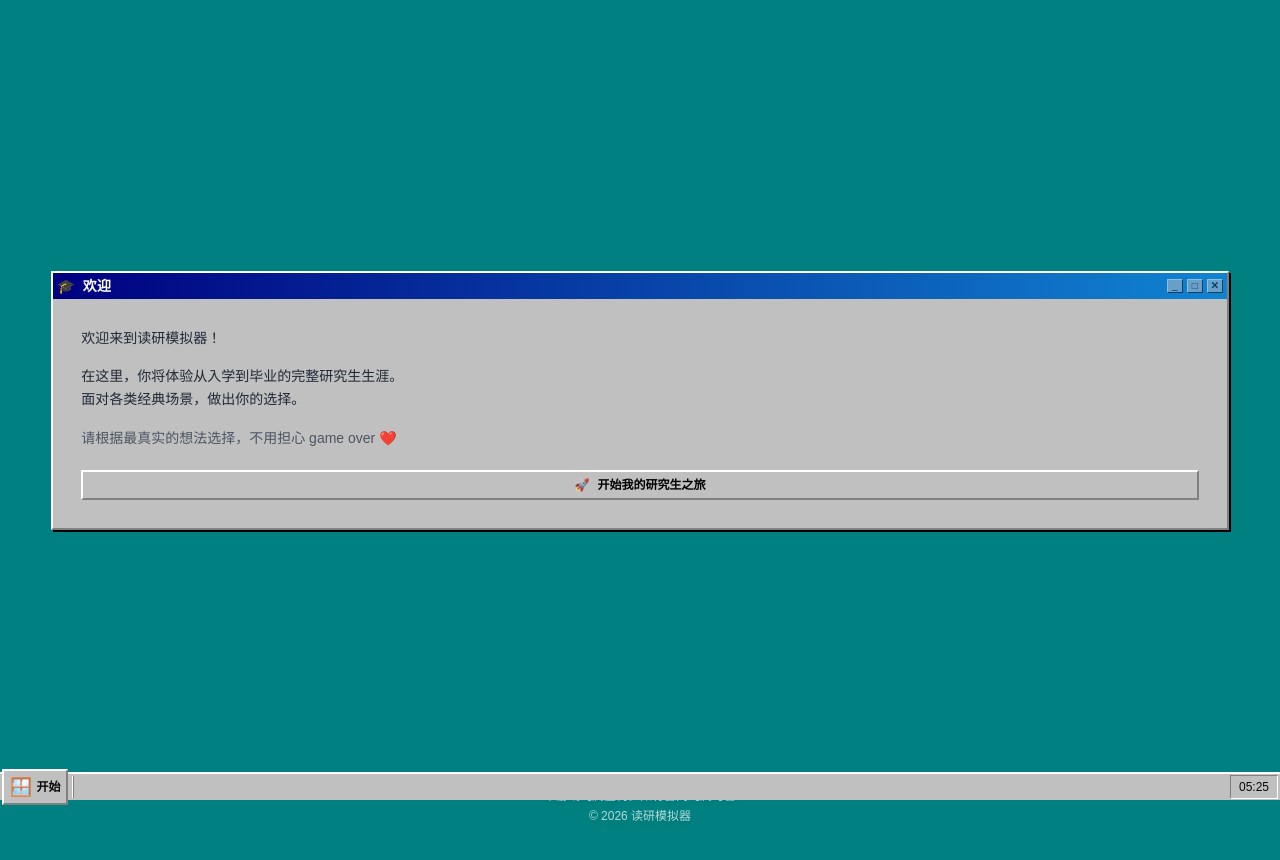
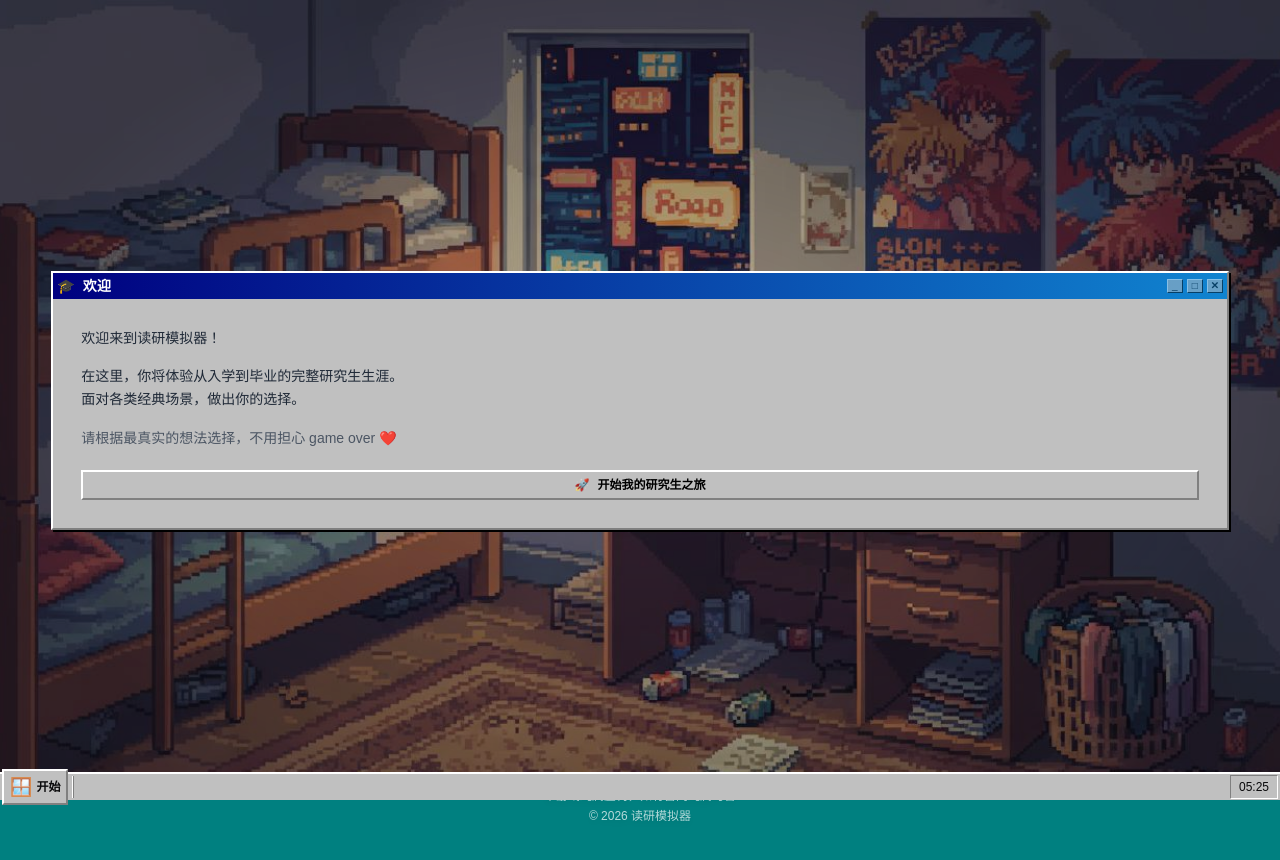
Before and after one commit to zhangzhangrui2000-creator/yanyan-sim, a React (Vite) app: page / in a window 1280 px wide. Shown: the top 860 px of the page. Built offline with nearby package versions, Linux system fonts and the light colour scheme.

Commit message:
Widen main windows

```diff
--- a/src/App.css
+++ b/src/App.css
@@ -5,6 +5,29 @@
   background-color: #008080;
   min-height: 100vh;
   font-family: 'MS Sans Serif', 'Microsoft Sans Serif', sans-serif;
+}
+
+/* 欢迎页背景（像素风） */
+.win95-welcome-bg {
+  position: fixed;
+  inset: 0;
+  background-image: url('/bg-dorm.jpg');
+  background-size: cover;
+  background-position: center;
+  filter: brightness(0.82) saturate(1.05);
+  z-index: 0;
+}
+
+.win95-welcome-vignette {
+  position: fixed;
+  inset: 0;
+  background: radial-gradient(
+    ellipse at center,
+    rgba(0, 0, 0, 0) 0%,
+    rgba(0, 0, 0, 0.35) 75%
+  );
+  z-index: 1;
+  pointer-events: none;
 }
 
 /* 窗口样式 */
--- a/src/components/CharacterCreation.tsx
+++ b/src/components/CharacterCreation.tsx
@@ -1,4 +1,4 @@
-import React, { useState } from 'react';
+import React, { useCallback, useEffect, useRef, useState } from 'react';
 import { motion } from 'framer-motion';
 import { Win95Window } from './Win95Window';
 import { Win95Button } from './Win95Button';
@@ -9,6 +9,7 @@ export const CharacterCreation: React.FC = () => {
   const createCharacter = useGameStore(state => state.createCharacter);
 
   const [step, setStep] = useState(1);
+  const hasSubmittedRef = useRef(false);
   const [character, setCharacter] = useState({
     name: '',
     gender: '' as 'male' | 'female' | '',
@@ -17,10 +18,11 @@ export const CharacterCreation: React.FC = () => {
     advisorType: '',
   });
 
-  const handleNext = () => {
-    if (step < 4) {
-      setStep(step + 1);
-    } else {
+  const submitCharacter = useCallback(() => {
+    if (hasSubmittedRef.current) {
+      return;
+    }
+    hasSubmittedRef.current = true;
     // 生成随机名字
     const names = character.gender === 'male'
       ? ['小明', '伟强', '志远', '浩然', '子轩']
@@ -32,6 +34,13 @@ export const CharacterCreation: React.FC = () => {
       name: randomName,
       gender: character.gender as 'male' | 'female',
     });
+  }, [character, createCharacter]);
+
+  const handleNext = () => {
+    if (step < 4) {
+      setStep(step + 1);
+    } else {
+      submitCharacter();
     }
   };
 
@@ -49,6 +58,31 @@ export const CharacterCreation: React.FC = () => {
         return false;
     }
   };
+
+  useEffect(() => {
+    if (step === 1 && character.gender) {
+      setStep(2);
+      return;
+    }
+    if (step === 2 && character.background) {
+      setStep(3);
+      return;
+    }
+    if (step === 3 && character.major) {
+      setStep(4);
+      return;
+    }
+    if (step === 4 && character.advisorType) {
+      submitCharacter();
+    }
+  }, [
+    step,
+    character.gender,
+    character.background,
+    character.major,
+    character.advisorType,
+    submitCharacter,
+  ]);
 
   const renderStep = () => {
     switch (step) {
@@ -161,7 +195,7 @@ export const CharacterCreation: React.FC = () => {
     <Win95Window
       title="新生入学登记"
       icon="📝"
-      className="w-full max-w-[92vw] sm:max-w-lg"
+      className="w-[92vw] max-w-none"
     >
       <div className="p-3 sm:p-4">
         <div className="mb-4">
--- a/src/components/GameScene.tsx
+++ b/src/components/GameScene.tsx
@@ -461,7 +461,7 @@ export const GameScene: React.FC = () => {
         <Win95Window
           title={currentScene.title}
           icon={currentScene.emoji || '📋'}
-          className={`w-full max-w-[96vw] sm:max-w-2xl ${isEnding ? 'mt-24 sm:mt-28' : 'mt-20 sm:mt-24'}`}
+          className={`w-[92vw] max-w-none ${isEnding ? 'mt-24 sm:mt-28' : 'mt-20 sm:mt-24'}`}
           showMenu={false}
         >
           <div className="p-4 sm:p-6">
```
Lines whose indentation alone changed are shown as unchanged.
